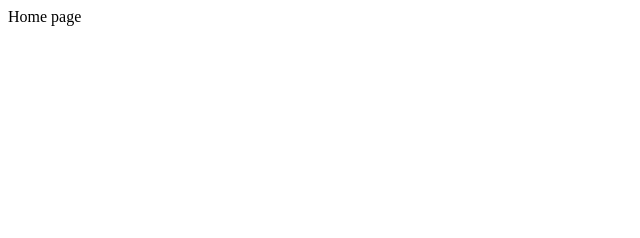
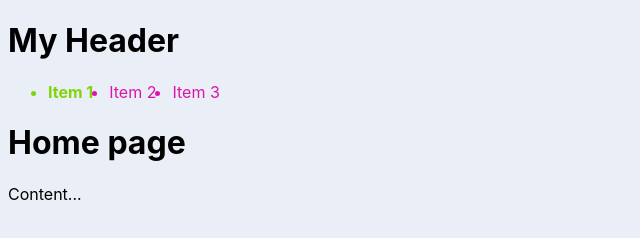
Before and after one commit to mohammadhamdeh/SharedRepoo, a plain HTML site: page demo/pages/home.html in a window 1280 px wide. Shown: the whole page, without its empty margins (0-640 px from the left). Drawn offline with Linux system fonts and the light colour scheme.

Commit message:
end home page

```diff
--- a/demo/pages/home.html
+++ b/demo/pages/home.html
@@ -3,8 +3,25 @@
 <head>
     <meta charset="UTF-8">
     <title>Title</title>
+
+    <link rel="stylesheet" href="/demo/assets/css/main.css">
+    <link rel="stylesheet" href="/demo/assets/css/header.css">
 </head>
 <body>
-    Home page
+    <header>
+        <h1 class="header-title">My Header</h1>
+
+        <ul class="nav nav-wrapper">
+            <li class="nav-item active">Item 1</li>
+            <li class="nav-item">Item 2</li>
+            <li class="nav-item">Item 3</li>
+        </ul>
+    </header>
+
+    <main>
+        <h1 class="header-title">Home page</h1>
+
+        <div>Content...</div>
+    </main>
 </body>
 </html>
```
